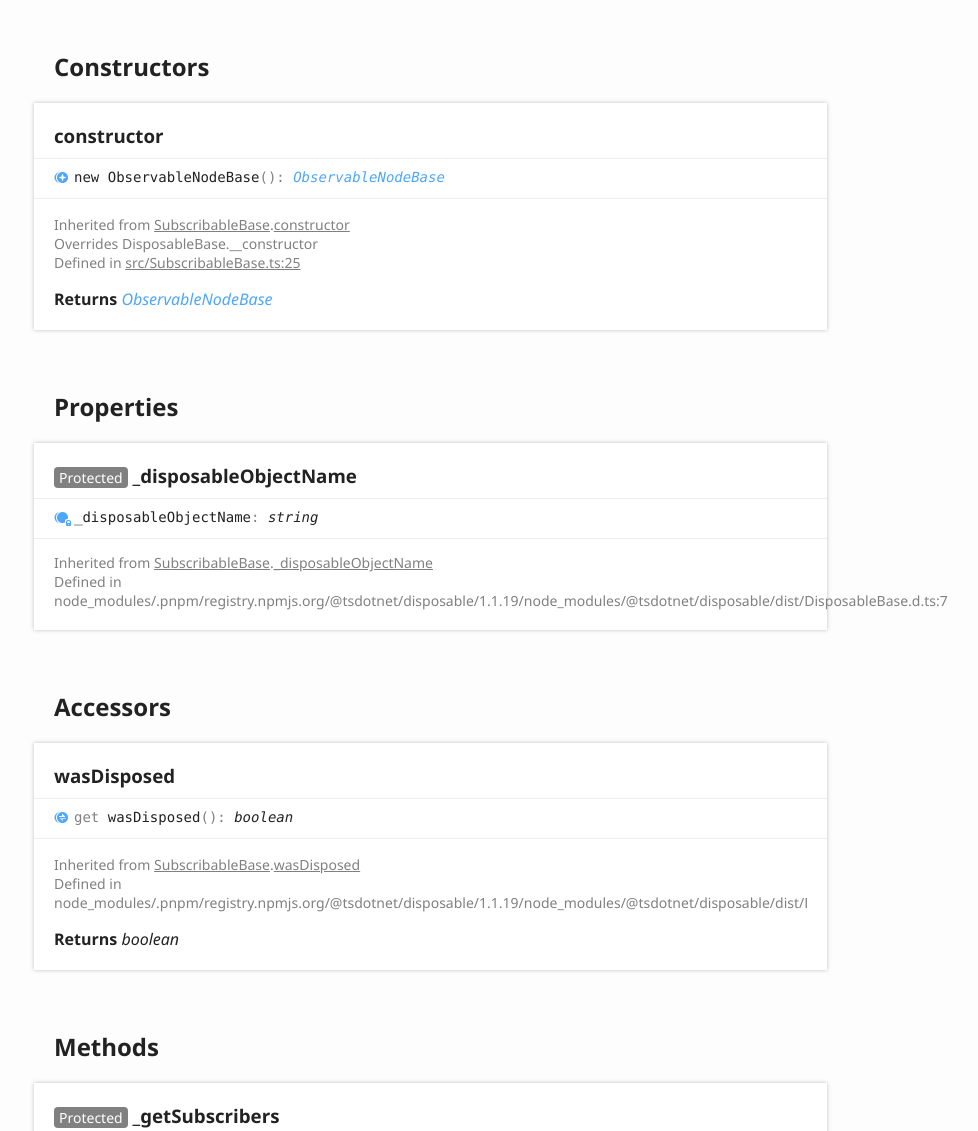
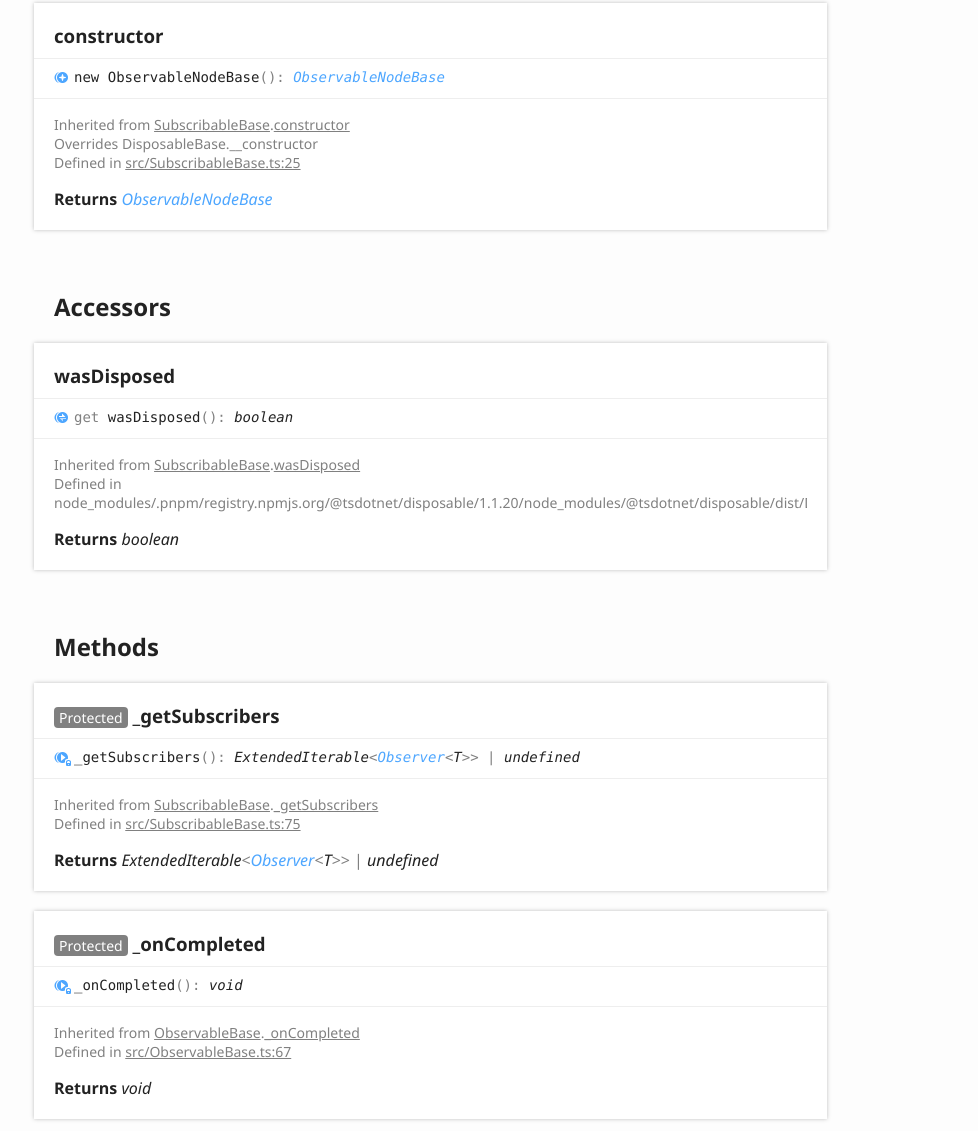
Before and after one commit to tsdotnet/observable-base, a website: page docs/classes/observable_base.observablenodebase.html in a window 1280 px wide. Shown: the part 1339-2470 px from the top of the page, without its empty margins (6-984 px from the left). Drawn offline with Linux system fonts and the light colour scheme.

Commit message:
Updated docs.

```diff
--- a/docs/classes/observable_base.observablenodebase.html
+++ b/docs/classes/observable_base.observablenodebase.html
@@ -3,8 +3,8 @@
 <head>
 	<meta charset="utf-8">
 	<meta http-equiv="X-UA-Compatible" content="IE=edge">
-	<title>ObservableNodeBase | @tsdotnet/observable-base - v1.0.14</title>
-	<meta name="description" content="Documentation for @tsdotnet/observable-base - v1.0.14">
+	<title>ObservableNodeBase | @tsdotnet/observable-base - v1.0.15</title>
+	<meta name="description" content="Documentation for @tsdotnet/observable-base - v1.0.15">
 	<meta name="viewport" content="width=device-width, initial-scale=1">
 	<link rel="stylesheet" href="../assets/css/main.css">
 </head>
@@ -22,7 +22,7 @@
 						<li class="state loading">Preparing search index...</li>
 						<li class="state failure">The search index is not available</li>
 					</ul>
-					<a href="../index.html" class="title">@tsdotnet/observable-base - v1.0.14</a>
+					<a href="../index.html" class="title">@tsdotnet/observable-base - v1.0.15</a>
 				</div>
 				<div class="table-cell" id="tsd-widgets">
 					<div id="tsd-filter">
@@ -111,12 +111,6 @@
 								<li class="tsd-kind-constructor tsd-parent-kind-class tsd-is-overwrite tsd-is-inherited"><a href="observable_base.observablenodebase.html#constructor" class="tsd-kind-icon">constructor</a></li>
 							</ul>
 						</section>
-						<section class="tsd-index-section tsd-is-inherited tsd-is-private-protected">
-							<h3>Properties</h3>
-							<ul class="tsd-index-list">
-								<li class="tsd-kind-property tsd-parent-kind-class tsd-is-inherited tsd-is-protected"><a href="observable_base.observablenodebase.html#_disposableobjectname" class="tsd-kind-icon">_disposable<wbr>Object<wbr>Name</a></li>
-							</ul>
-						</section>
 						<section class="tsd-index-section tsd-is-inherited">
 							<h3>Accessors</h3>
 							<ul class="tsd-index-list">
@@ -159,26 +153,12 @@
 								<p>Inherited from <a href="observable_base.subscribablebase.html">SubscribableBase</a>.<a href="observable_base.subscribablebase.html#constructor">constructor</a></p>
 								<p>Overrides DisposableBase.__constructor</p>
 								<ul>
-									<li>Defined in <a href="https://github.com/tsdotnet/observables/blob/b3390a0/src/SubscribableBase.ts#L25">src/SubscribableBase.ts:25</a></li>
+									<li>Defined in <a href="https://github.com/tsdotnet/observables/blob/ad88f2b/src/SubscribableBase.ts#L25">src/SubscribableBase.ts:25</a></li>
 								</ul>
 							</aside>
 							<h4 class="tsd-returns-title">Returns <a href="observable_base.observablenodebase.html" class="tsd-signature-type">ObservableNodeBase</a></h4>
 						</li>
 					</ul>
-				</section>
-			</section>
-			<section class="tsd-panel-group tsd-member-group tsd-is-inherited tsd-is-private-protected">
-				<h2>Properties</h2>
-				<section class="tsd-panel tsd-member tsd-kind-property tsd-parent-kind-class tsd-is-inherited tsd-is-protected">
-					<a name="_disposableobjectname" class="tsd-anchor"></a>
-					<h3><span class="tsd-flag ts-flagProtected">Protected</span> _disposable<wbr>Object<wbr>Name</h3>
-					<div class="tsd-signature tsd-kind-icon">_disposable<wbr>Object<wbr>Name<span class="tsd-signature-symbol">:</span> <span class="tsd-signature-type">string</span></div>
-					<aside class="tsd-sources">
-						<p>Inherited from <a href="observable_base.subscribablebase.html">SubscribableBase</a>.<a href="observable_base.subscribablebase.html#_disposableobjectname">_disposableObjectName</a></p>
-						<ul>
-							<li>Defined in node_modules/.pnpm/registry.npmjs.org/@tsdotnet/disposable/1.1.19/node_modules/@tsdotnet/disposable/dist/DisposableBase.d.ts:7</li>
-						</ul>
-					</aside>
 				</section>
 			</section>
 			<section class="tsd-panel-group tsd-member-group tsd-is-inherited">
@@ -194,7 +174,7 @@
 							<aside class="tsd-sources">
 								<p>Inherited from <a href="observable_base.subscribablebase.html">SubscribableBase</a>.<a href="observable_base.subscribablebase.html#wasdisposed">wasDisposed</a></p>
 								<ul>
-									<li>Defined in node_modules/.pnpm/registry.npmjs.org/@tsdotnet/disposable/1.1.19/node_modules/@tsdotnet/disposable/dist/DisposableBase.d.ts:10</li>
+									<li>Defined in node_modules/.pnpm/registry.npmjs.org/@tsdotnet/disposable/1.1.20/node_modules/@tsdotnet/disposable/dist/DisposableBase.d.ts:14</li>
 								</ul>
 							</aside>
 							<h4 class="tsd-returns-title">Returns <span class="tsd-signature-type">boolean</span></h4>
@@ -215,7 +195,7 @@
 							<aside class="tsd-sources">
 								<p>Inherited from <a href="observable_base.subscribablebase.html">SubscribableBase</a>.<a href="observable_base.subscribablebase.html#_getsubscribers">_getSubscribers</a></p>
 								<ul>
-									<li>Defined in <a href="https://github.com/tsdotnet/observables/blob/b3390a0/src/SubscribableBase.ts#L75">src/SubscribableBase.ts:75</a></li>
+									<li>Defined in <a href="https://github.com/tsdotnet/observables/blob/ad88f2b/src/SubscribableBase.ts#L75">src/SubscribableBase.ts:75</a></li>
 								</ul>
 							</aside>
 							<h4 class="tsd-returns-title">Returns <span class="tsd-signature-type">ExtendedIterable</span><span class="tsd-signature-symbol">&lt;</span><a href="../interfaces/_observer_d_.observer.html" class="tsd-signature-type">Observer</a><span class="tsd-signature-symbol">&lt;</span><span class="tsd-signature-type">T</span><span class="tsd-signature-symbol">&gt;</span><span class="tsd-signature-symbol">&gt;</span><span class="tsd-signature-symbol"> | </span><span class="tsd-signature-type">undefined</span></h4>
@@ -233,7 +213,7 @@
 							<aside class="tsd-sources">
 								<p>Inherited from <a href="observable_base.observablebase.html">ObservableBase</a>.<a href="observable_base.observablebase.html#_oncompleted">_onCompleted</a></p>
 								<ul>
-									<li>Defined in <a href="https://github.com/tsdotnet/observables/blob/b3390a0/src/ObservableBase.ts#L67">src/ObservableBase.ts:67</a></li>
+									<li>Defined in <a href="https://github.com/tsdotnet/observables/blob/ad88f2b/src/ObservableBase.ts#L67">src/ObservableBase.ts:67</a></li>
 								</ul>
 							</aside>
 							<h4 class="tsd-returns-title">Returns <span class="tsd-signature-type">void</span></h4>
@@ -252,7 +232,7 @@
 								<p>Inherited from <a href="observable_base.subscribablebase.html">SubscribableBase</a>.<a href="observable_base.subscribablebase.html#_ondispose">_onDispose</a></p>
 								<p>Overrides DisposableBase._onDispose</p>
 								<ul>
-									<li>Defined in <a href="https://github.com/tsdotnet/observables/blob/b3390a0/src/SubscribableBase.ts#L97">src/SubscribableBase.ts:97</a></li>
+									<li>Defined in <a href="https://github.com/tsdotnet/observables/blob/ad88f2b/src/SubscribableBase.ts#L97">src/SubscribableBase.ts:97</a></li>
 								</ul>
 							</aside>
 							<h4 class="tsd-returns-title">Returns <span class="tsd-signature-type">void</span></h4>
@@ -270,7 +250,7 @@
 							<aside class="tsd-sources">
 								<p>Inherited from <a href="observable_base.observablebase.html">ObservableBase</a>.<a href="observable_base.observablebase.html#_onerror">_onError</a></p>
 								<ul>
-									<li>Defined in <a href="https://github.com/tsdotnet/observables/blob/b3390a0/src/ObservableBase.ts#L59">src/ObservableBase.ts:59</a></li>
+									<li>Defined in <a href="https://github.com/tsdotnet/observables/blob/ad88f2b/src/ObservableBase.ts#L59">src/ObservableBase.ts:59</a></li>
 								</ul>
 							</aside>
 							<h4 class="tsd-parameters-title">Parameters</h4>
@@ -294,7 +274,7 @@
 							<aside class="tsd-sources">
 								<p>Inherited from <a href="observable_base.observablebase.html">ObservableBase</a>.<a href="observable_base.observablebase.html#_onnext">_onNext</a></p>
 								<ul>
-									<li>Defined in <a href="https://github.com/tsdotnet/observables/blob/b3390a0/src/ObservableBase.ts#L51">src/ObservableBase.ts:51</a></li>
+									<li>Defined in <a href="https://github.com/tsdotnet/observables/blob/ad88f2b/src/ObservableBase.ts#L51">src/ObservableBase.ts:51</a></li>
 								</ul>
 							</aside>
 							<h4 class="tsd-parameters-title">Parameters</h4>
@@ -321,7 +301,7 @@
 							<aside class="tsd-sources">
 								<p>Inherited from <a href="observable_base.subscribablebase.html">SubscribableBase</a>.<a href="observable_base.subscribablebase.html#_unsubscribeall">_unsubscribeAll</a></p>
 								<ul>
-									<li>Defined in <a href="https://github.com/tsdotnet/observables/blob/b3390a0/src/SubscribableBase.ts#L80">src/SubscribableBase.ts:80</a></li>
+									<li>Defined in <a href="https://github.com/tsdotnet/observables/blob/ad88f2b/src/SubscribableBase.ts#L80">src/SubscribableBase.ts:80</a></li>
 								</ul>
 							</aside>
 							<h4 class="tsd-returns-title">Returns <span class="tsd-signature-type">undefined</span></h4>
@@ -330,7 +310,7 @@
 							<aside class="tsd-sources">
 								<p>Inherited from <a href="observable_base.subscribablebase.html">SubscribableBase</a>.<a href="observable_base.subscribablebase.html#_unsubscribeall">_unsubscribeAll</a></p>
 								<ul>
-									<li>Defined in <a href="https://github.com/tsdotnet/observables/blob/b3390a0/src/SubscribableBase.ts#L81">src/SubscribableBase.ts:81</a></li>
+									<li>Defined in <a href="https://github.com/tsdotnet/observables/blob/ad88f2b/src/SubscribableBase.ts#L81">src/SubscribableBase.ts:81</a></li>
 								</ul>
 							</aside>
 							<h4 class="tsd-parameters-title">Parameters</h4>
@@ -345,7 +325,7 @@
 							<aside class="tsd-sources">
 								<p>Inherited from <a href="observable_base.subscribablebase.html">SubscribableBase</a>.<a href="observable_base.subscribablebase.html#_unsubscribeall">_unsubscribeAll</a></p>
 								<ul>
-									<li>Defined in <a href="https://github.com/tsdotnet/observables/blob/b3390a0/src/SubscribableBase.ts#L82">src/SubscribableBase.ts:82</a></li>
+									<li>Defined in <a href="https://github.com/tsdotnet/observables/blob/ad88f2b/src/SubscribableBase.ts#L82">src/SubscribableBase.ts:82</a></li>
 								</ul>
 							</aside>
 							<h4 class="tsd-parameters-title">Parameters</h4>
@@ -360,7 +340,7 @@
 							<aside class="tsd-sources">
 								<p>Inherited from <a href="observable_base.subscribablebase.html">SubscribableBase</a>.<a href="observable_base.subscribablebase.html#_unsubscribeall">_unsubscribeAll</a></p>
 								<ul>
-									<li>Defined in <a href="https://github.com/tsdotnet/observables/blob/b3390a0/src/SubscribableBase.ts#L83">src/SubscribableBase.ts:83</a></li>
+									<li>Defined in <a href="https://github.com/tsdotnet/observables/blob/ad88f2b/src/SubscribableBase.ts#L83">src/SubscribableBase.ts:83</a></li>
 								</ul>
 							</aside>
 							<h4 class="tsd-parameters-title">Parameters</h4>
@@ -385,7 +365,7 @@
 								<p>Implementation of <a href="../interfaces/_observable_d_.observable.html">Observable</a>.<a href="../interfaces/_observable_d_.observable.html#dispose">dispose</a></p>
 								<p>Inherited from <a href="observable_base.subscribablebase.html">SubscribableBase</a>.<a href="observable_base.subscribablebase.html#dispose">dispose</a></p>
 								<ul>
-									<li>Defined in node_modules/.pnpm/registry.npmjs.org/@tsdotnet/disposable/1.1.19/node_modules/@tsdotnet/disposable/dist/DisposableBase.d.ts:11</li>
+									<li>Defined in node_modules/.pnpm/registry.npmjs.org/@tsdotnet/disposable/1.1.20/node_modules/@tsdotnet/disposable/dist/DisposableBase.d.ts:15</li>
 								</ul>
 							</aside>
 							<h4 class="tsd-returns-title">Returns <span class="tsd-signature-type">void</span></h4>
@@ -402,7 +382,7 @@
 						<li class="tsd-description">
 							<aside class="tsd-sources">
 								<ul>
-									<li>Defined in <a href="https://github.com/tsdotnet/observables/blob/b3390a0/src/ObservableNodeBase.ts#L32">src/ObservableNodeBase.ts:32</a></li>
+									<li>Defined in <a href="https://github.com/tsdotnet/observables/blob/ad88f2b/src/ObservableNodeBase.ts#L32">src/ObservableNodeBase.ts:32</a></li>
 								</ul>
 							</aside>
 							<h4 class="tsd-returns-title">Returns <span class="tsd-signature-type">void</span></h4>
@@ -419,7 +399,7 @@
 						<li class="tsd-description">
 							<aside class="tsd-sources">
 								<ul>
-									<li>Defined in <a href="https://github.com/tsdotnet/observables/blob/b3390a0/src/ObservableNodeBase.ts#L27">src/ObservableNodeBase.ts:27</a></li>
+									<li>Defined in <a href="https://github.com/tsdotnet/observables/blob/ad88f2b/src/ObservableNodeBase.ts#L27">src/ObservableNodeBase.ts:27</a></li>
 								</ul>
 							</aside>
 							<h4 class="tsd-parameters-title">Parameters</h4>
@@ -442,7 +422,7 @@
 						<li class="tsd-description">
 							<aside class="tsd-sources">
 								<ul>
-									<li>Defined in <a href="https://github.com/tsdotnet/observables/blob/b3390a0/src/ObservableNodeBase.ts#L22">src/ObservableNodeBase.ts:22</a></li>
+									<li>Defined in <a href="https://github.com/tsdotnet/observables/blob/ad88f2b/src/ObservableNodeBase.ts#L22">src/ObservableNodeBase.ts:22</a></li>
 								</ul>
 							</aside>
 							<h4 class="tsd-parameters-title">Parameters</h4>
@@ -469,7 +449,7 @@
 								<p>Inherited from <a href="observable_base.observablebase.html">ObservableBase</a>.<a href="observable_base.observablebase.html#subscribe">subscribe</a></p>
 								<p>Overrides <a href="observable_base.subscribablebase.html">SubscribableBase</a>.<a href="observable_base.subscribablebase.html#subscribe">subscribe</a></p>
 								<ul>
-									<li>Defined in <a href="https://github.com/tsdotnet/observables/blob/b3390a0/src/ObservableBase.ts#L25">src/ObservableBase.ts:25</a></li>
+									<li>Defined in <a href="https://github.com/tsdotnet/observables/blob/ad88f2b/src/ObservableBase.ts#L25">src/ObservableBase.ts:25</a></li>
 								</ul>
 							</aside>
 							<h4 class="tsd-parameters-title">Parameters</h4>
@@ -485,7 +465,7 @@
 								<p>Inherited from <a href="observable_base.observablebase.html">ObservableBase</a>.<a href="observable_base.observablebase.html#subscribe">subscribe</a></p>
 								<p>Overrides <a href="observable_base.subscribablebase.html">SubscribableBase</a>.<a href="observable_base.subscribablebase.html#subscribe">subscribe</a></p>
 								<ul>
-									<li>Defined in <a href="https://github.com/tsdotnet/observables/blob/b3390a0/src/ObservableBase.ts#L27">src/ObservableBase.ts:27</a></li>
+									<li>Defined in <a href="https://github.com/tsdotnet/observables/blob/ad88f2b/src/ObservableBase.ts#L27">src/ObservableBase.ts:27</a></li>
 								</ul>
 							</aside>
 							<h4 class="tsd-parameters-title">Parameters</h4>
@@ -515,7 +495,7 @@
 							<aside class="tsd-sources">
 								<p>Inherited from <a href="observable_base.subscribablebase.html">SubscribableBase</a>.<a href="observable_base.subscribablebase.html#throwifdisposed">throwIfDisposed</a></p>
 								<ul>
-									<li>Defined in node_modules/.pnpm/registry.npmjs.org/@tsdotnet/disposable/1.1.19/node_modules/@tsdotnet/disposable/dist/DisposableBase.d.ts:17</li>
+									<li>Defined in node_modules/.pnpm/registry.npmjs.org/@tsdotnet/disposable/1.1.20/node_modules/@tsdotnet/disposable/dist/DisposableBase.d.ts:21</li>
 								</ul>
 							</aside>
 							<div class="tsd-comment tsd-typography">
@@ -551,7 +531,7 @@
 								<p>Implementation of <a href="../interfaces/_observable_d_.observable.html">Observable</a>.<a href="../interfaces/_observable_d_.observable.html#unsubscribe">unsubscribe</a></p>
 								<p>Inherited from <a href="observable_base.subscribablebase.html">SubscribableBase</a>.<a href="observable_base.subscribablebase.html#unsubscribe">unsubscribe</a></p>
 								<ul>
-									<li>Defined in <a href="https://github.com/tsdotnet/observables/blob/b3390a0/src/SubscribableBase.ts#L62">src/SubscribableBase.ts:62</a></li>
+									<li>Defined in <a href="https://github.com/tsdotnet/observables/blob/ad88f2b/src/SubscribableBase.ts#L62">src/SubscribableBase.ts:62</a></li>
 								</ul>
 							</aside>
 							<div class="tsd-comment tsd-typography">
@@ -582,7 +562,7 @@
 							<aside class="tsd-sources">
 								<p>Inherited from <a href="observable_base.subscribablebase.html">SubscribableBase</a>.<a href="observable_base.subscribablebase.html#unsubscribeall">unsubscribeAll</a></p>
 								<ul>
-									<li>Defined in <a href="https://github.com/tsdotnet/observables/blob/b3390a0/src/SubscribableBase.ts#L70">src/SubscribableBase.ts:70</a></li>
+									<li>Defined in <a href="https://github.com/tsdotnet/observables/blob/ad88f2b/src/SubscribableBase.ts#L70">src/SubscribableBase.ts:70</a></li>
 								</ul>
 							</aside>
 							<div class="tsd-comment tsd-typography">
@@ -628,9 +608,6 @@
 						<ul>
 							<li class=" tsd-kind-constructor tsd-parent-kind-class tsd-is-overwrite tsd-is-inherited">
 								<a href="observable_base.observablenodebase.html#constructor" class="tsd-kind-icon">constructor</a>
-							</li>
-							<li class=" tsd-kind-property tsd-parent-kind-class tsd-is-inherited tsd-is-protected">
-								<a href="observable_base.observablenodebase.html#_disposableobjectname" class="tsd-kind-icon">_disposable<wbr>Object<wbr>Name</a>
 							</li>
 							<li class=" tsd-kind-get-signature tsd-parent-kind-class tsd-is-inherited">
 								<a href="observable_base.observablenodebase.html#wasdisposed" class="tsd-kind-icon">was<wbr>Disposed</a>
```
Also changed, not shown: docs/assets/js/search.json (+1 -1 lines), docs/classes/_subscription_.subscription.html (+7 -7 lines), docs/classes/observable_base.observablebase.html (+20 -43 lines), docs/classes/observable_base.subscribablebase.html (+16 -39 lines), docs/index.html (+4 -4 lines), docs/interfaces/_observable_d_.observable.html (+6 -6 lines), docs/interfaces/_observer_d_.observer.html (+6 -6 lines), docs/interfaces/observable_base.subscribable.html (+6 -6 lines), docs/modules/_observable_d_.html (+3 -3 lines), docs/modules/_observer_d_.html (+3 -3 lines), docs/modules/_subscription_.html (+3 -3 lines), docs/modules/observable_base.html (+3 -3 lines).
